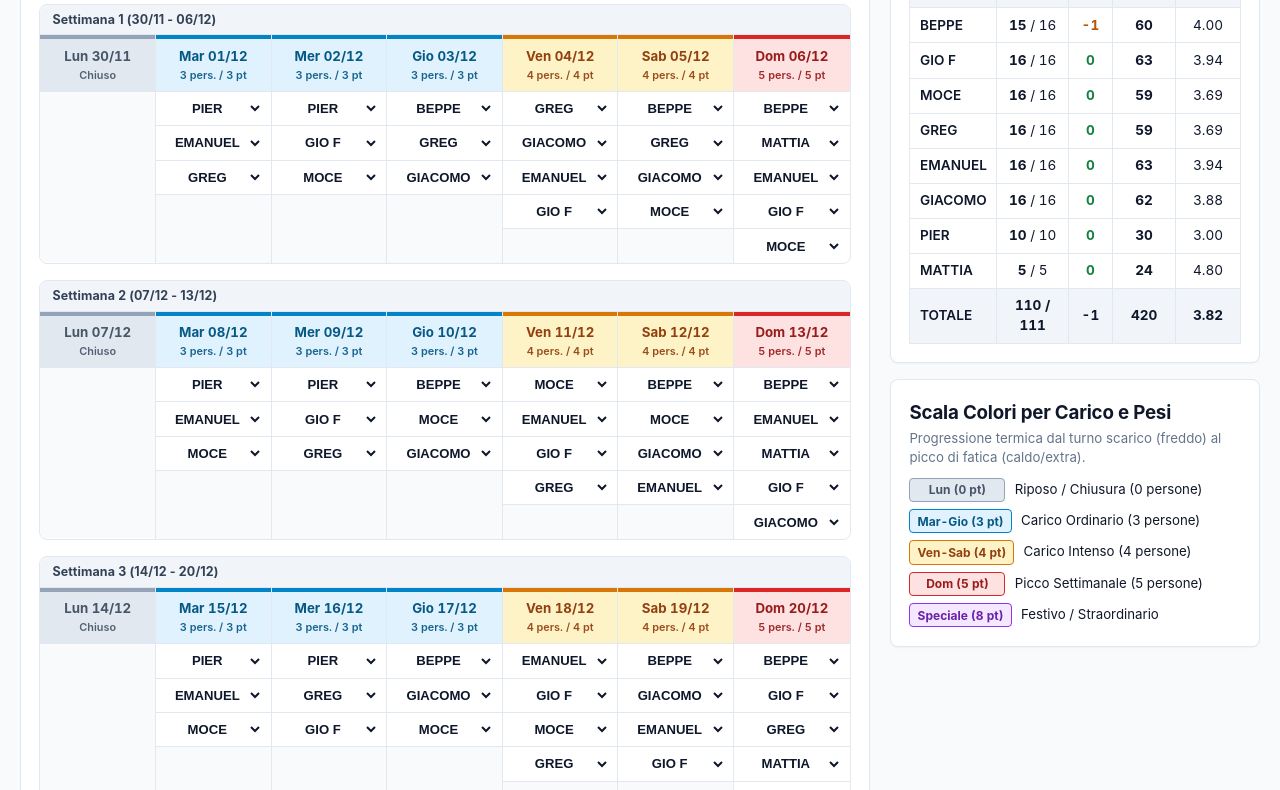
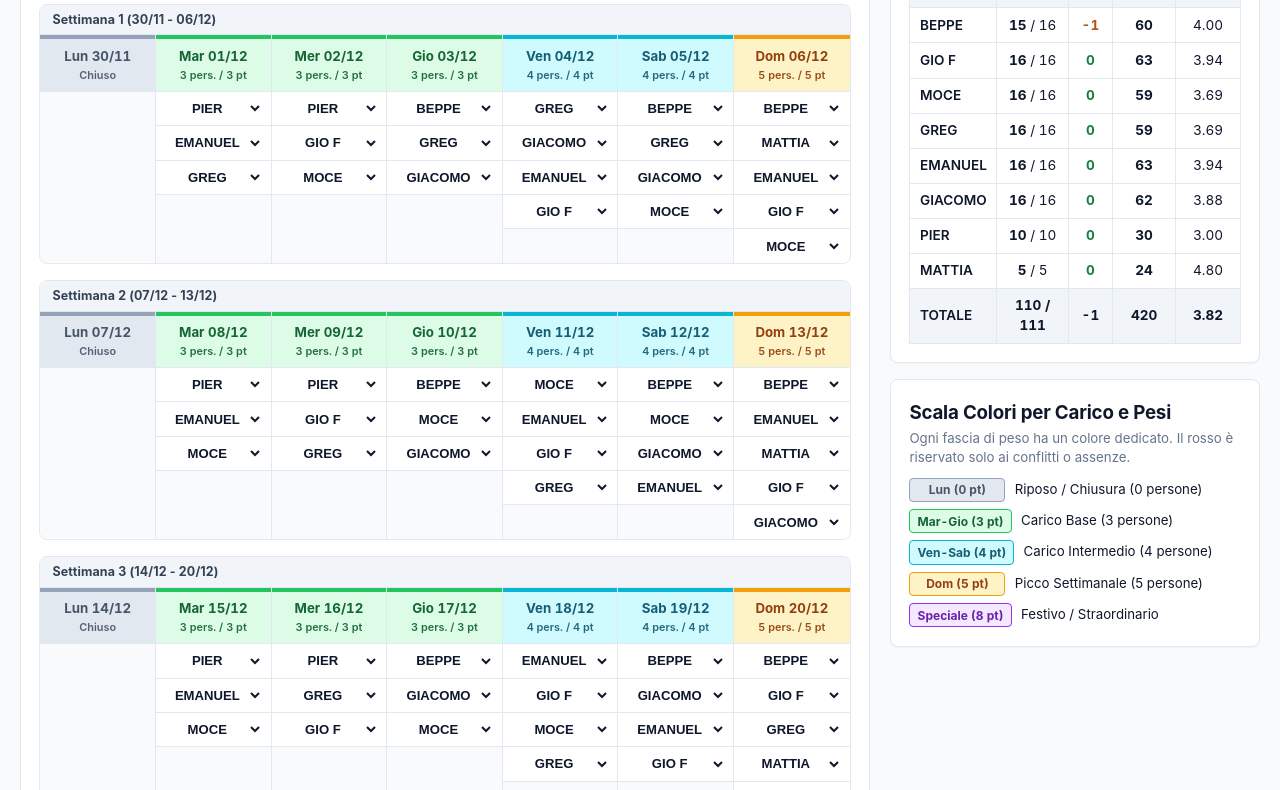
Before and after one commit to Heraldago/turni-pizzeria, a website: page index.html in a window 1280 px wide. Shown: the part 338-1128 px from the top of the page. Drawn offline with Linux system fonts and the light colour scheme.

Commit message:
Reserve red strictly for errors/conflicts and use action blue CTA + non-red day tiers

```diff
--- a/index.html
+++ b/index.html
@@ -98,11 +98,11 @@
 
           <div class="card">
             <h3>Scala Colori per Carico e Pesi</h3>
-            <p class="helper-text">Progressione termica dal turno scarico (freddo) al picco di fatica (caldo/extra).</p>
+            <p class="helper-text">Ogni fascia di peso ha un colore dedicato. Il rosso è riservato solo ai conflitti o assenze.</p>
             <ul class="legend-list">
               <li><span class="badge badge-closed">Lun (0 pt)</span> Riposo / Chiusura (0 persone)</li>
-              <li><span class="badge badge-weekday">Mar-Gio (3 pt)</span> Carico Ordinario (3 persone)</li>
-              <li><span class="badge badge-FriSat">Ven-Sab (4 pt)</span> Carico Intenso (4 persone)</li>
+              <li><span class="badge badge-weekday">Mar-Gio (3 pt)</span> Carico Base (3 persone)</li>
+              <li><span class="badge badge-FriSat">Ven-Sab (4 pt)</span> Carico Intermedio (4 persone)</li>
               <li><span class="badge badge-sunday">Dom (5 pt)</span> Picco Settimanale (5 persone)</li>
               <li><span class="badge badge-special">Speciale (8 pt)</span> Festivo / Straordinario</li>
             </ul>
--- a/style.css
+++ b/style.css
@@ -13,41 +13,42 @@
   --text-secondary: #334155;
   --text-muted: #64748b;
 
-  /* 10% Accent - Single primary focal brand color (Oven Terracotta) */
-  --accent: #c2410c;
-  --accent-hover: #9a3412;
-  --accent-soft: #fff7ed;
-  --accent-border: #fdba74;
+  /* 10% Accent - Single primary focal action color (Constructive Action Blue) */
+  --accent: #2563eb;
+  --accent-hover: #1d4ed8;
+  --accent-soft: #eff6ff;
+  --accent-border: #93c5fd;
 
-  /* Scala termica precisa per carico di lavoro e punti fatica */
-  /* 0 pt - Chiuso: Grigio neutro (scarico) */
+  /* Fasce di carico per giorni (nessun rosso: il rosso è riservato agli errori/conflitti) */
+  /* 0 pt - Chiuso: Grigio neutro (riposo) */
   --closed-bg: #e2e8f0;
   --closed-text: #475569;
   --closed-border: #94a3b8;
 
-  /* 3 pt - Mar/Mer/Gio: Azzurro freddo (carico ordinario, 3 persone) */
-  --weekday-bg: #e0f2fe;
-  --weekday-text: #075985;
-  --weekday-border: #0284c7;
+  /* 3 pt - Mar/Mer/Gio: Verde smeraldo chiaro (carico base, 3 persone) */
+  --weekday-bg: #dcfce7;
+  --weekday-text: #166534;
+  --weekday-border: #22c55e;
 
-  /* 4 pt - Ven/Sab: Ambra caldo (carico intenso, 4 persone) */
-  --frisat-bg: #fef3c7;
-  --frisat-text: #92400e;
-  --frisat-border: #d97706;
+  /* 4 pt - Ven/Sab: Ottanio / Ciano (carico intermedio, 4 persone) */
+  --frisat-bg: #cffafe;
+  --frisat-text: #155e75;
+  --frisat-border: #06b6d4;
 
-  /* 5 pt - Domenica: Rosso cremisi (picco settimanale, 5 persone) */
-  --sunday-bg: #fee2e2;
-  --sunday-text: #991b1b;
-  --sunday-border: #dc2626;
+  /* 5 pt - Domenica: Ambra / Oro caldo (picco settimanale, 5 persone) */
+  --sunday-bg: #fef3c7;
+  --sunday-text: #92400e;
+  --sunday-border: #f59e0b;
 
   /* 8 pt - Speciale/Festivo: Viola intenso (fuori scala / festività) */
   --special-bg: #f3e8ff;
   --special-text: #6b21a8;
   --special-border: #9333ea;
 
+  /* Semantic feedback (Rosso riservato esclusivamente a errori, conflitti e azioni distruttive) */
   --status-ok: #15803d;
   --status-warn: #b45309;
-  --status-danger: #b91c1c;
+  --status-danger: #dc2626;
   --status-danger-bg: #fef2f2;
   --status-danger-border: #fca5a5;
 
```
